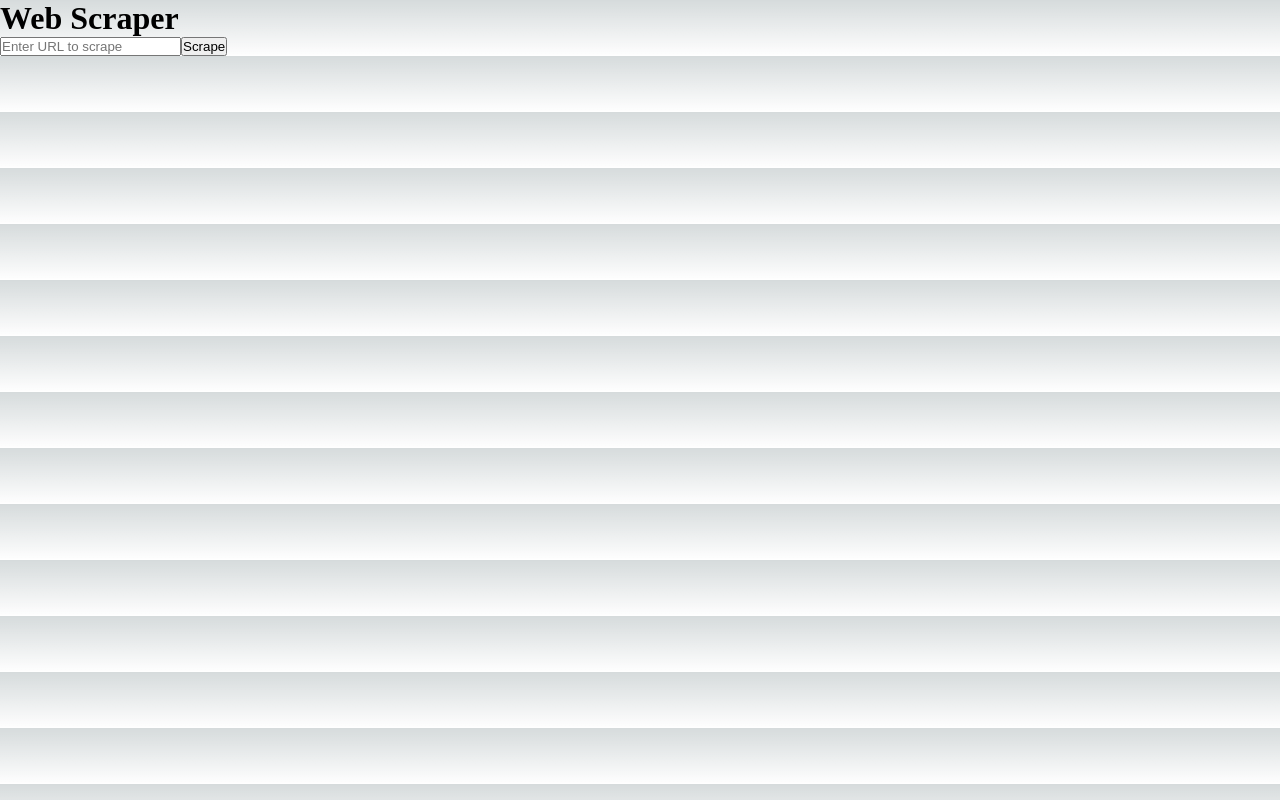
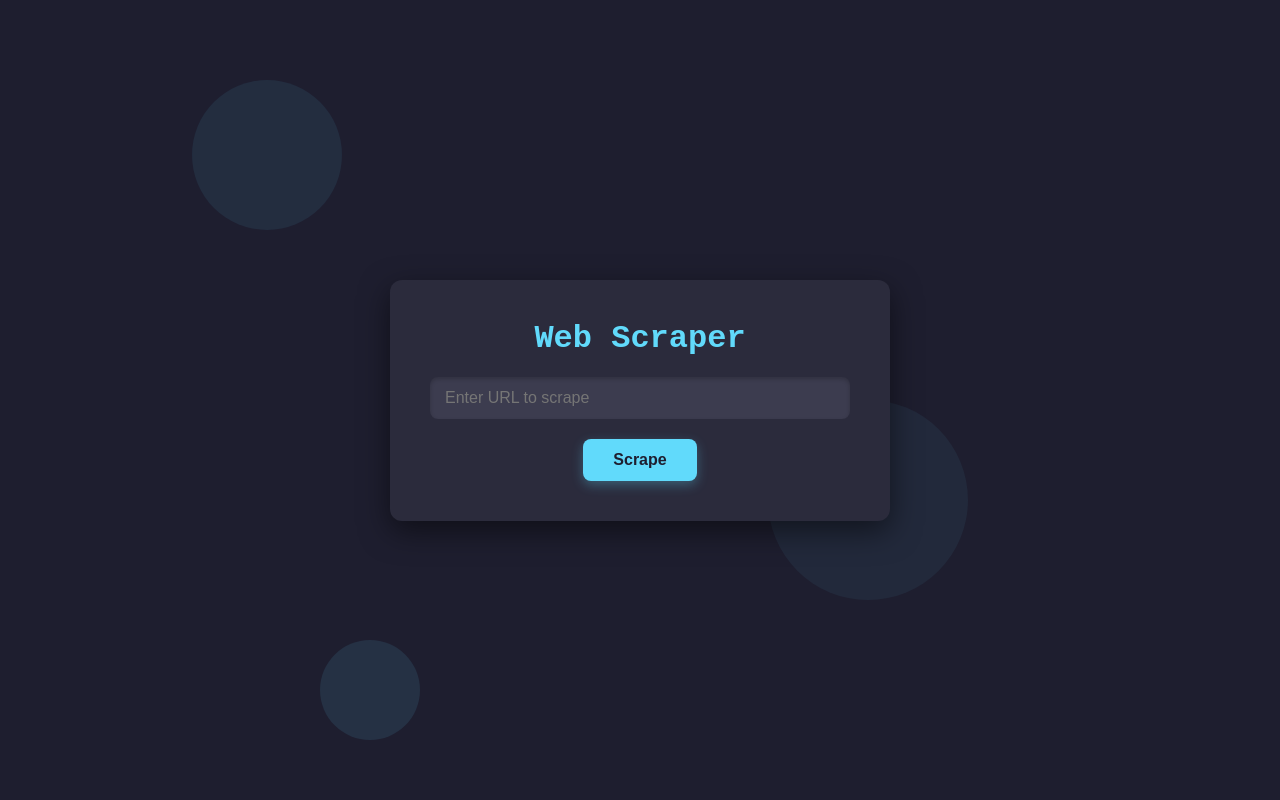
Before and after one commit to andrewalson/hackathon-scratch, a Next.js app: page / in a window 1280 px wide. Built offline with nearby package versions, Linux system fonts and the light colour scheme.

Commit message:
Update UI

```diff
--- a/package.json
+++ b/package.json
@@ -10,6 +10,10 @@
     "test": "jest"
   },
   "dependencies": {
+    "@react-three/drei": "^9.111.0",
+    "@react-three/fiber": "^8.17.5",
+    "@react-three/gltfjsx": "^4.3.4",
+    "@splinetool/react-spline": "^4.0.0",
     "axios": "^1.7.4",
     "cheerio": "^1.0.0",
     "mongodb": "^6.8.0",
--- a/src/app/layout.tsx
+++ b/src/app/layout.tsx
@@ -5,7 +5,7 @@ import "./globals.css";
 const inter = Inter({ subsets: ["latin"] });
 
 export const metadata: Metadata = {
-  title: "Create Next App",
+  title: "Web Scraper",
   description: "Generated by create next app",
 };
 
--- a/src/app/page.tsx
+++ b/src/app/page.tsx
@@ -1,14 +1,33 @@
-// src/app/page.tsx
-
 'use client';
 
-import { useState } from 'react';
+import { useState, useEffect } from 'react';
 
 export default function Home() {
   const [url, setUrl] = useState('');
   const [result, setResult] = useState<any>(null);
   const [error, setError] = useState<string | null>(null);
   const [loading, setLoading] = useState(false);
+
+  useEffect(() => {
+    const handleMouseMove = (e: MouseEvent) => {
+      const { clientX: x, clientY: y } = e;
+      const circles = document.querySelectorAll<HTMLElement>('.circle');
+
+      circles.forEach((circle, index) => {
+        const speed = (index + 1) * 0.05;
+        const xPos = (x * speed) - 50; // Adjust the value to center circles
+        const yPos = (y * speed) - 50; // Adjust the value to center circles
+
+        circle.style.transform = `translate(${xPos}px, ${yPos}px)`;
+      });
+    };
+
+    document.addEventListener('mousemove', handleMouseMove);
+
+    return () => {
+      document.removeEventListener('mousemove', handleMouseMove);
+    };
+  }, []);
 
   const handleScrape = async () => {
     setLoading(true);
@@ -38,44 +57,76 @@ export default function Home() {
   };
 
   return (
-    <div className="p-4">
-      <h1 className="text-2xl font-bold mb-4">Web Scraper</h1>
-      <div className="mb-4">
+    <div style={{ display: 'flex', justifyContent: 'center', alignItems: 'center', height: '100vh', backgroundColor: '#1E1E2F', color: '#fff', fontFamily: '"Courier New", Courier, monospace', position: 'relative', overflow: 'hidden' }}>
+      {/* Circles that follow mouse movement */}
+      <div className="circle circle1"></div>
+      <div className="circle circle2"></div>
+      <div className="circle circle3"></div>
+
+      <div style={{ backgroundColor: '#2B2B3C', padding: '40px', borderRadius: '12px', boxShadow: '0px 10px 30px rgba(0, 0, 0, 0.5)', maxWidth: '500px', width: '100%', zIndex: 10 }}>
+        <h1 style={{ fontSize: '2rem', marginBottom: '20px', textAlign: 'center', color: '#61dafb', fontFamily: '"Source Code Pro", monospace' }}>Web Scraper</h1>
+        <div style={{ marginBottom: '20px' }}>
           <input
             type="text"
             value={url}
             onChange={(e) => setUrl(e.target.value)}
+            onKeyDown={(e) => e.key === 'Enter' && handleScrape()}
             placeholder="Enter URL to scrape"
-          className="border p-2 mr-2"
+            style={{
+              width: '100%',
+              padding: '12px 15px',
+              borderRadius: '8px',
+              border: 'none',
+              outline: 'none',
+              fontSize: '1rem',
+              backgroundColor: '#3C3C4F',
+              color: '#fff',
+              boxShadow: 'inset 0 2px 4px rgba(0, 0, 0, 0.2)',
+            }}
           />
+        </div>
+        <div style={{ textAlign: 'center' }}>
           <button
             onClick={handleScrape}
             disabled={loading}
-          className="bg-blue-500 text-white p-2 rounded"
+            style={{
+              padding: '12px 30px',
+              borderRadius: '8px',
+              backgroundColor: '#61dafb',
+              color: '#1E1E2F',
+              fontSize: '1rem',
+              fontWeight: 'bold',
+              cursor: 'pointer',
+              border: 'none',
+              transition: 'background-color 0.3s ease, transform 0.3s ease',
+              boxShadow: '0px 4px 12px rgba(97, 218, 251, 0.3)',
+            }}
+            onMouseOver={(e) => e.currentTarget.style.transform = 'scale(1.05)'}
+            onMouseOut={(e) => e.currentTarget.style.transform = 'scale(1)'}
           >
             {loading ? 'Scraping...' : 'Scrape'}
           </button>
         </div>
-      {error && <p className="text-red-500">{error}</p>}
+        {error && <p style={{ color: '#ff6b6b', marginTop: '20px', textAlign: 'center' }}>{error}</p>}
         {result && (
-        <div>
-          <h2 className="text-xl font-bold">{result.title}</h2>
+          <div style={{ marginTop: '20px' }}>
+            <h2 style={{ fontSize: '1.5rem', marginBottom: '10px', color: '#61dafb' }}>{result.title}</h2>
             {result.paragraphs && result.paragraphs.length > 0 && (
               <>
-              <h3 className="font-bold mt-2">Paragraphs:</h3>
-              <ul className="list-disc pl-5">
+                <h3 style={{ fontSize: '1.2rem', color: '#61dafb' }}>Paragraphs:</h3>
+                <ul style={{ listStyleType: 'disc', paddingLeft: '20px', lineHeight: '1.5' }}>
                   {result.paragraphs.map((p: string, i: number) => (
-                  <li key={i}>{p}</li>
+                    <li key={i} style={{ marginBottom: '10px' }}>{p}</li>
                   ))}
                 </ul>
               </>
             )}
             {result.links && result.links.length > 0 && (
               <>
-              <h3 className="font-bold mt-2">Links:</h3>
-              <ul className="list-disc pl-5">
+                <h3 style={{ fontSize: '1.2rem', color: '#61dafb' }}>Links:</h3>
+                <ul style={{ listStyleType: 'disc', paddingLeft: '20px', lineHeight: '1.5' }}>
                   {result.links.map((link: string, i: number) => (
-                  <li key={i}>{link}</li>
+                    <li key={i} style={{ marginBottom: '10px' }}>{link}</li>
                   ))}
                 </ul>
               </>
@@ -83,5 +134,47 @@ export default function Home() {
           </div>
         )}
       </div>
+
+      {/* Add CSS for responsive circles */}
+      <style jsx>{`
+        .circle {
+          position: absolute;
+          border-radius: 50%;
+          pointer-events: none;
+          opacity: 0.2;
+          transition: transform 0.2s ease-out;
+        }
+
+        .circle1 {
+          width: 150px;
+          height: 150px;
+          background: rgba(97, 218, 251, 0.4);
+          top: 10%;
+          left: 15%;
+        }
+
+        .circle2 {
+          width: 200px;
+          height: 200px;
+          background: rgba(97, 218, 251, 0.3);
+          top: 50%;
+          left: 60%;
+        }
+
+        .circle3 {
+          width: 100px;
+          height: 100px;
+          background: rgba(97, 218, 251, 0.5);
+          top: 80%;
+          left: 25%;
+        }
+
+        body {
+          margin: 0;
+          overflow: hidden;
+          background-color: #1E1E2F;
+        }
+      `}</style>
+    </div>
   );
 }
```
Also changed, not shown: 1 other file (tests, documents, lock files or other folders). Lines whose indentation alone changed are shown as unchanged.
